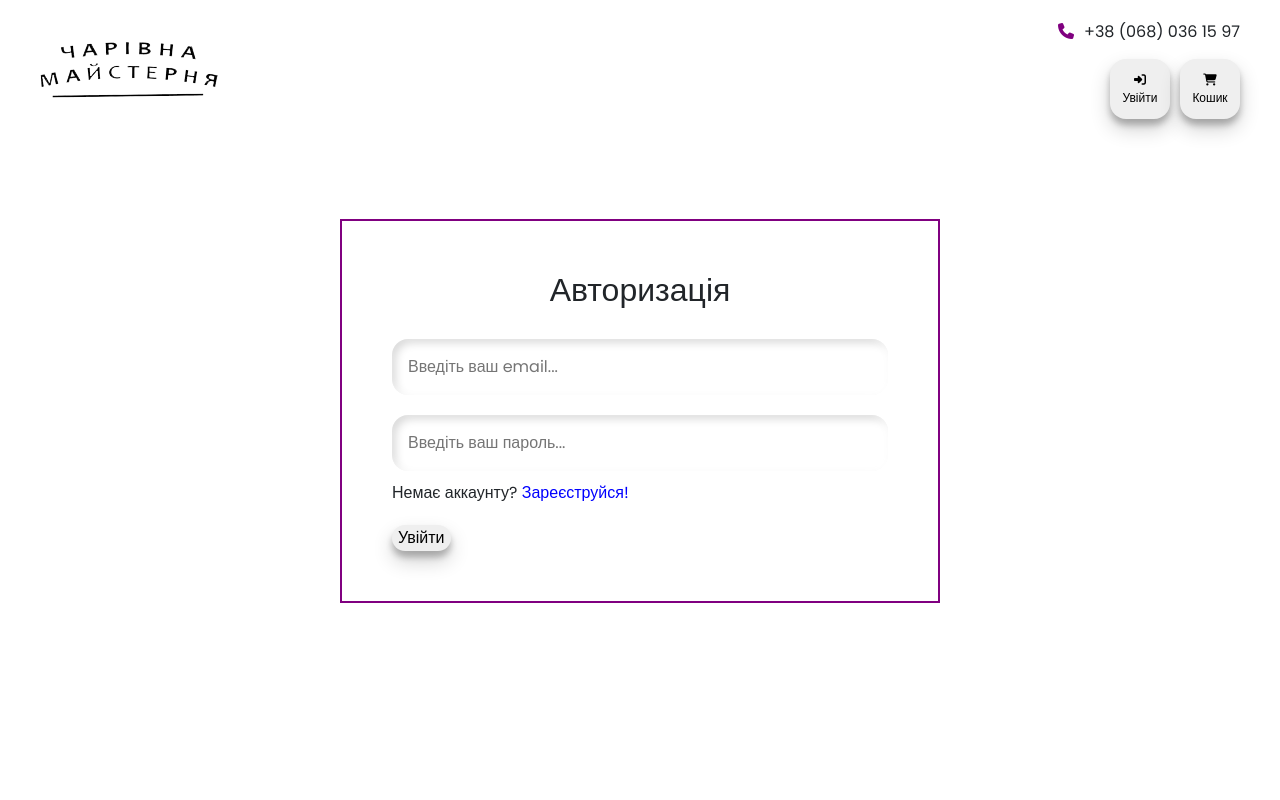
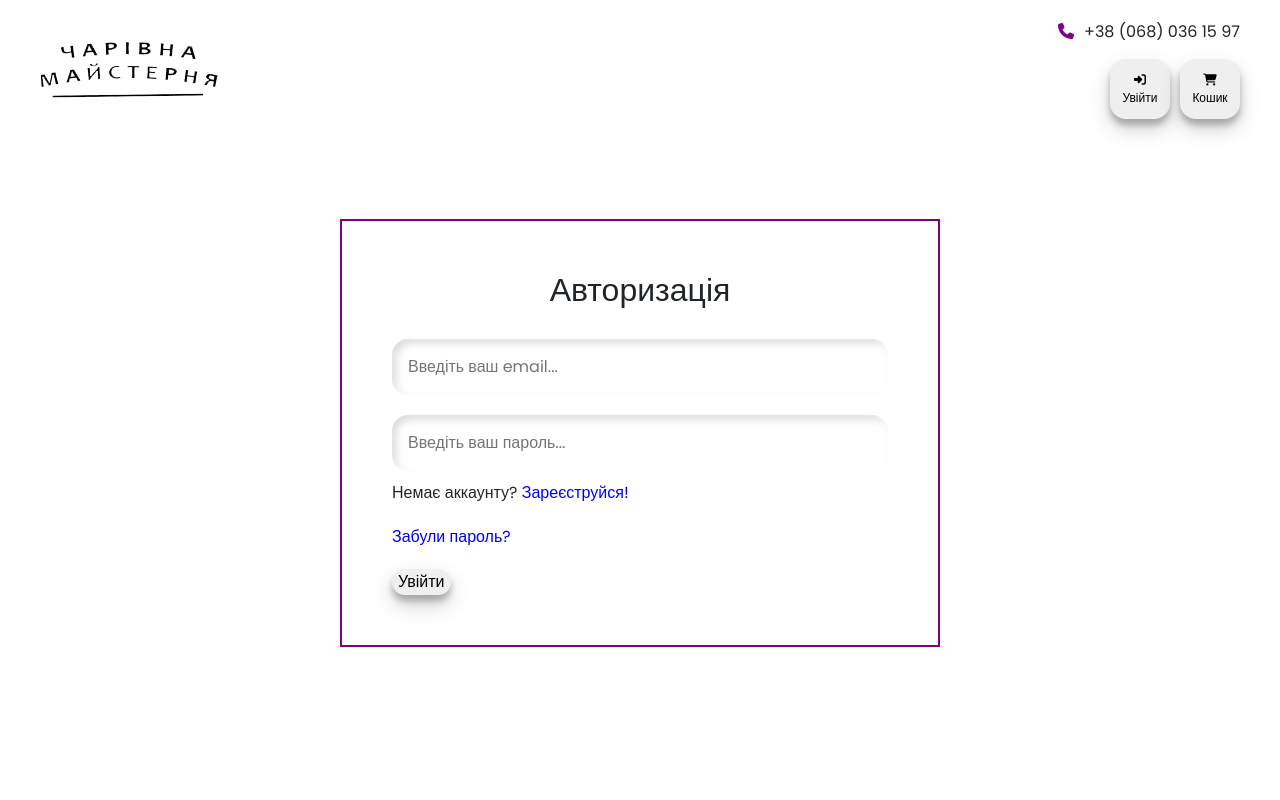
Before and after one commit to anton-sedchenko/online-store-project, a React (Vite) app in the folder client/: page /login in a window 1280 px wide. Shown: the top 800 px of the page. Built offline with nearby package versions, Linux system fonts and the light colour scheme.

Commit message:
auth form fix

```diff
--- a/client/src/pages/Auth.jsx
+++ b/client/src/pages/Auth.jsx
@@ -1,6 +1,6 @@
 import React, {useContext, useState} from 'react';
 import {Link, useLocation, useNavigate} from "react-router-dom";
-import {LOGIN_ROUTE, REGISTRATION_ROUTE, SHOP_ROUTE} from "../utils/consts.js";
+import {FORGOT_PASSWORD_ROUTE, LOGIN_ROUTE, REGISTRATION_ROUTE, SHOP_ROUTE} from "../utils/consts.js";
 import {fetchAuthUser, login, registration} from "../http/userAPI.js";
 import {observer} from "mobx-react-lite";
 import {Context} from "../main.jsx";
@@ -72,6 +72,9 @@ const Auth = observer(() => {
                                 <p className="auth__form__register__advice">
                                     Немає аккаунту? <Link to={REGISTRATION_ROUTE}>Зареєструйся!</Link>
                                 </p>
+                                <p className="auth__form__register__advice">
+                                    <Link to={FORGOT_PASSWORD_ROUTE}>Забули пароль?</Link>
+                                </p>
                             </div>
                             :
                             <div>
```
